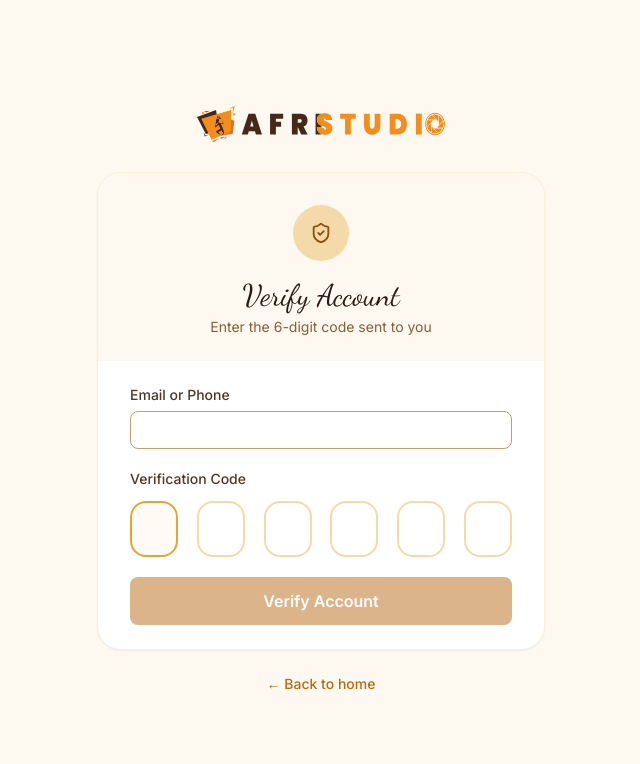
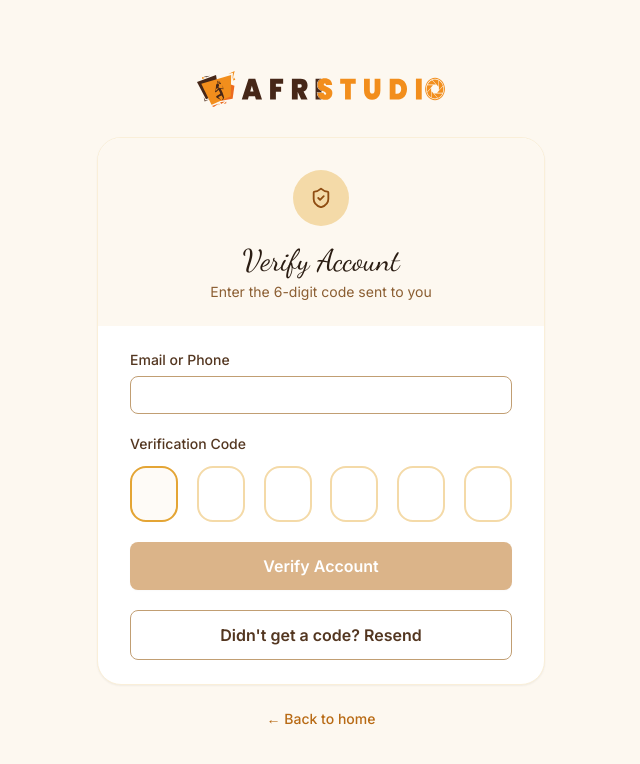
Before and after one commit to bennycive/pictures_frontned, a React (Vite) app: page /verify in a window 1280 px wide. Shown: the top 764 px of the page, without its empty margins (319-959 px from the left). Built offline with nearby package versions, Linux system fonts and the light colour scheme; a web font is replaced by a local one.

Commit message:
Add verification resend UI

```diff
--- a/package.json
+++ b/package.json
@@ -16,6 +16,7 @@
     "notyf": "^3.10.0",
     "react": "^19.2.4",
     "react-dom": "^19.2.4",
+    "react-is": "^19.2.5",
     "react-router-dom": "^7.14.0",
     "recharts": "^3.8.1",
     "sweetalert2": "^11.26.24"
--- a/src/api/index.ts
+++ b/src/api/index.ts
@@ -9,6 +9,8 @@ export const authApi = {
     api.post('/api/auth/register', data),
   verifyAccount: (data: { identifier: string; code: string }) =>
     api.post('/api/auth/verify-account', data),
+  resendVerification: (data: { identifier: string }) =>
+    api.post('/api/auth/resend-verification', data),
   forgotPassword: (data: { login: string }) =>
     api.post('/api/auth/forgot-password', data),
   resetPassword: (data: { login: string; code: string; password: string; password_confirmation: string }) =>
--- a/src/components/ui/AuthModal.tsx
+++ b/src/components/ui/AuthModal.tsx
@@ -56,6 +56,7 @@ export function AuthModal({ open, onClose, onSuccess, defaultTab = 'login', hint
   const { success, error, info } = useToast();
   const [tab, setTab] = useState<Tab>(defaultTab);
   const [loading, setLoading] = useState(false);
+  const [resendingVerify, setResendingVerify] = useState(false);
   const [showPass, setShowPass] = useState(false);
   const [showConfirm, setShowConfirm] = useState(false);
   const [regTab, setRegTab] = useState<'email' | 'phone'>('email');
@@ -88,6 +89,7 @@ export function AuthModal({ open, onClose, onSuccess, defaultTab = 'login', hint
     setShowPass(false);
     setShowConfirm(false);
     setLoading(false);
+    setResendingVerify(false);
   };
 
   const handleClose = () => { reset(); onClose(); };
@@ -160,6 +162,24 @@ export function AuthModal({ open, onClose, onSuccess, defaultTab = 'login', hint
       error('Invalid or expired code. Please try again.');
     } finally {
       setLoading(false);
+    }
+  };
+
+  const handleResendVerification = async () => {
+    if (!verifyId.trim()) {
+      error('Enter your email or phone first.');
+      return;
+    }
+    setResendingVerify(true);
+    try {
+      await authApi.resendVerification({ identifier: verifyId.trim() });
+      setVerifyDigits(Array(6).fill(''));
+      success('A new verification code has been sent.');
+    } catch (err: unknown) {
+      const msg = (err as { response?: { data?: { message?: string } } })?.response?.data?.message;
+      error(msg || 'Could not resend the code. Please try again.');
+    } finally {
+      setResendingVerify(false);
     }
   };
 
@@ -383,6 +403,14 @@ export function AuthModal({ open, onClose, onSuccess, defaultTab = 'login', hint
               <button type="submit" disabled={loading || !verifyComplete} className="btn-primary w-full py-2.5">
                 {loading ? 'Verifying…' : 'Verify Account'}
               </button>
+              <button
+                type="button"
+                onClick={handleResendVerification}
+                disabled={loading || resendingVerify}
+                className="btn-secondary w-full py-2.5"
+              >
+                {resendingVerify ? 'Sending new code…' : "Didn't get a code? Resend"}
+              </button>
               <button type="button" onClick={() => setTab('login')}
                 className="w-full text-center text-sm text-earth-400 hover:text-earth-600 dark:hover:text-earth-200 transition-colors">
                 ← Back to Sign In
--- a/src/pages/auth/VerifyPage.tsx
+++ b/src/pages/auth/VerifyPage.tsx
@@ -17,6 +17,7 @@ export function VerifyPage() {
   const [identifierValue, setIdentifierValue] = useState(identifier);
   const [digits, setDigits] = useState<string[]>(Array(CODE_LENGTH).fill(''));
   const [loading, setLoading] = useState(false);
+  const [resending, setResending] = useState(false);
 
   const code = digits.join('');
   const isComplete = code.length === CODE_LENGTH && digits.every(d => d !== '');
@@ -32,6 +33,24 @@ export function VerifyPage() {
       error('Invalid or expired code. Please try again.');
     } finally {
       setLoading(false);
+    }
+  };
+
+  const handleResend = async () => {
+    if (!identifierValue.trim()) {
+      error('Enter your email or phone first.');
+      return;
+    }
+    setResending(true);
+    try {
+      await authApi.resendVerification({ identifier: identifierValue.trim() });
+      setDigits(Array(CODE_LENGTH).fill(''));
+      success('A new verification code has been sent.');
+    } catch (err: unknown) {
+      const msg = (err as { response?: { data?: { message?: string } } })?.response?.data?.message;
+      error(msg || 'Could not resend the code. Please try again.');
+    } finally {
+      setResending(false);
     }
   };
 
@@ -79,6 +98,14 @@ export function VerifyPage() {
               >
                 {loading ? 'Verifying…' : 'Verify Account'}
               </button>
+              <button
+                type="button"
+                onClick={handleResend}
+                disabled={loading || resending}
+                className="btn-secondary w-full py-3"
+              >
+                {resending ? 'Sending new code…' : "Didn't get a code? Resend"}
+              </button>
             </form>
           </div>
         </div>
```
Also changed, not shown: 1 other file (tests, documents, lock files or other folders).
